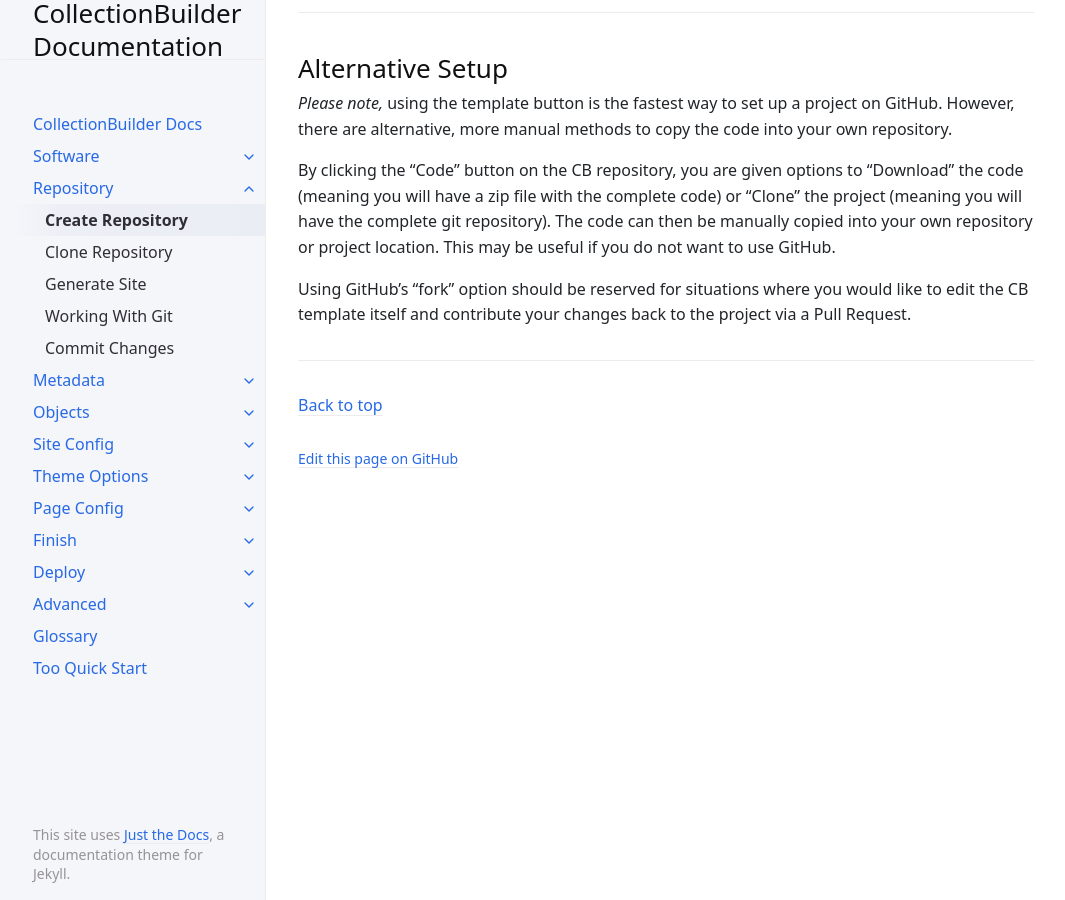
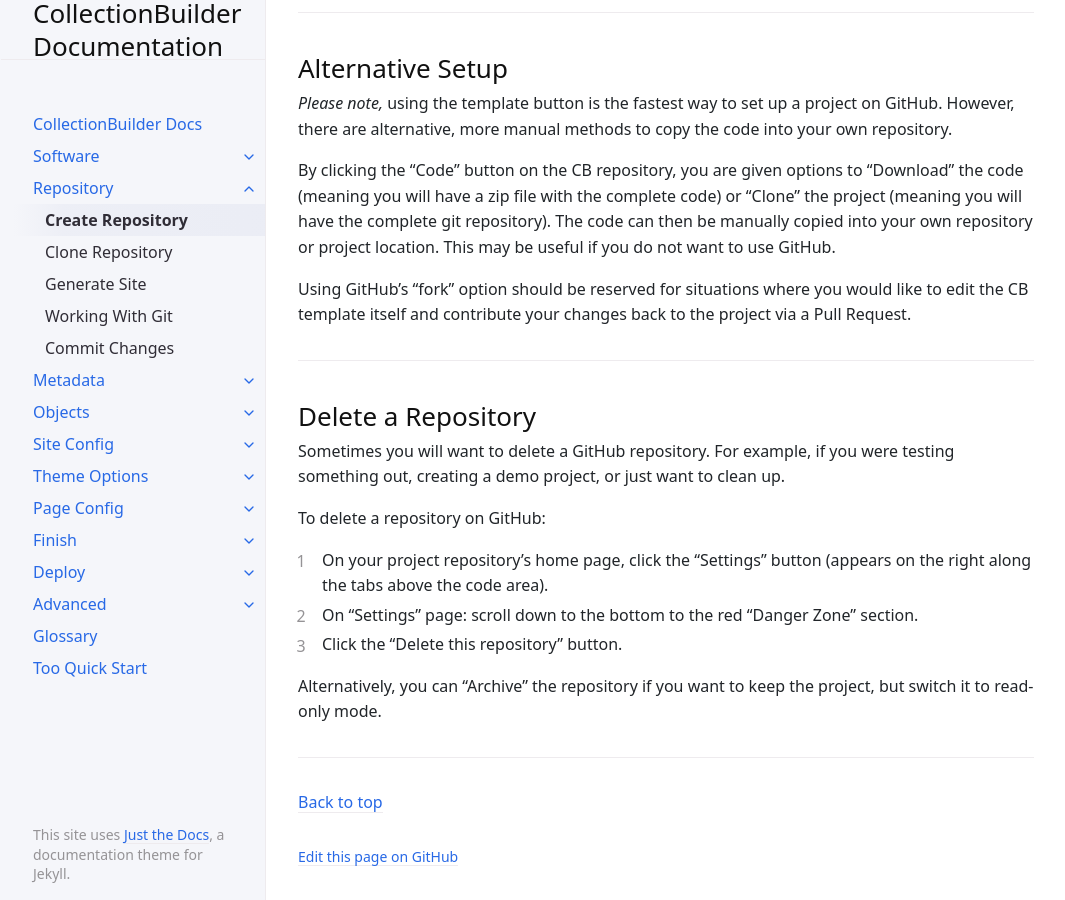
Before and after one commit to CollectionBuilder/cb-docs, a Jekyll site: the page built from docs/repository/create.md, in a window 1280 px wide and 900 px high, scrolled down 840 px. Shown: the whole window, without its empty margins (106-1171 px from the left). Built offline with Jekyll 4.4.1, drawn with Linux system fonts in a browser that asks for light colours.

Commit message:
delete a repo

```diff
--- a/docs/repository/create.md
+++ b/docs/repository/create.md
@@ -37,3 +37,18 @@ The code can then be manually copied into your own repository or project locatio
 This may be useful if you do not want to use GitHub.
 
 Using GitHub's "fork" option should be reserved for situations where you would like to edit the CB template itself and contribute your changes back to the project via a Pull Request.
+
+------------
+
+## Delete a Repository
+
+Sometimes you will want to delete a GitHub repository.
+For example, if you were testing something out, creating a demo project, or just want to clean up.
+
+To delete a repository on GitHub:
+
+1. On your project repository's home page, click the "Settings" button (appears on the right along the tabs above the code area).
+2. On "Settings" page: scroll down to the bottom to the red "Danger Zone" section.
+3. Click the "Delete this repository" button.
+
+Alternatively, you can "Archive" the repository if you want to keep the project, but switch it to read-only mode.
```
